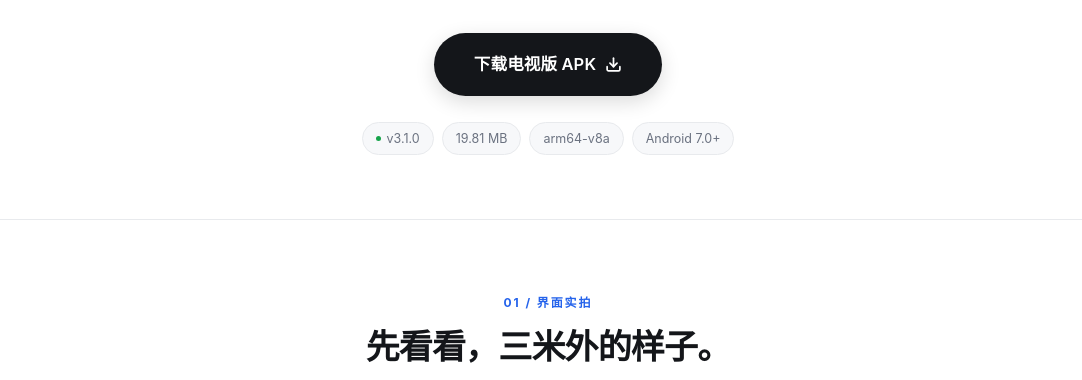
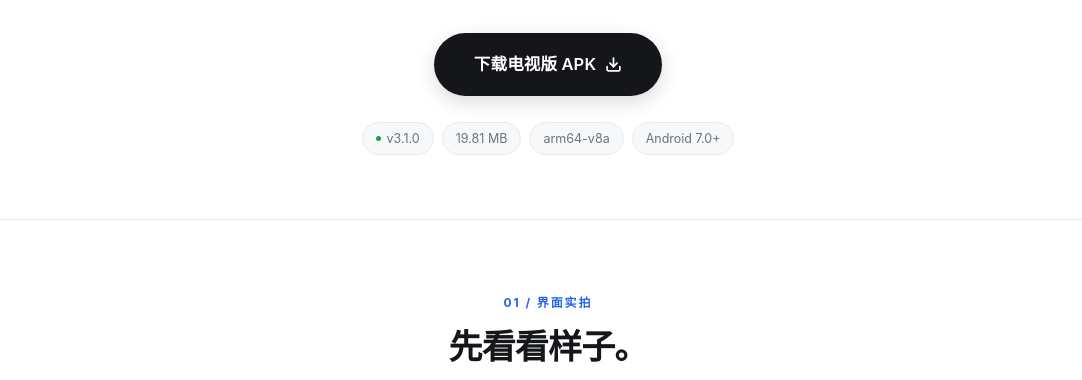
Before and after one commit to gongchuang1089/myweb, a plain HTML site: page tv.html in a window 1280 px wide. Shown: the part 541-921 px from the top of the page, without its empty margins (92-1174 px from the left). Drawn offline with Linux system fonts and the light colour scheme.

Commit message:
Update tv.html

```diff
--- a/tv.html
+++ b/tv.html
@@ -55,7 +55,7 @@
     <div class="wrap">
       <div class="section-head center">
         <span class="section-num">01 / 界面实拍</span>
-        <h2>先看看，三米外的样子。</h2>
+        <h2>先看看样子。</h2>
         <p>以下为电视版真实运行截图（1920 × 1080 输出），点击可放大。</p>
       </div>
       <div class="shots-tv">
```
